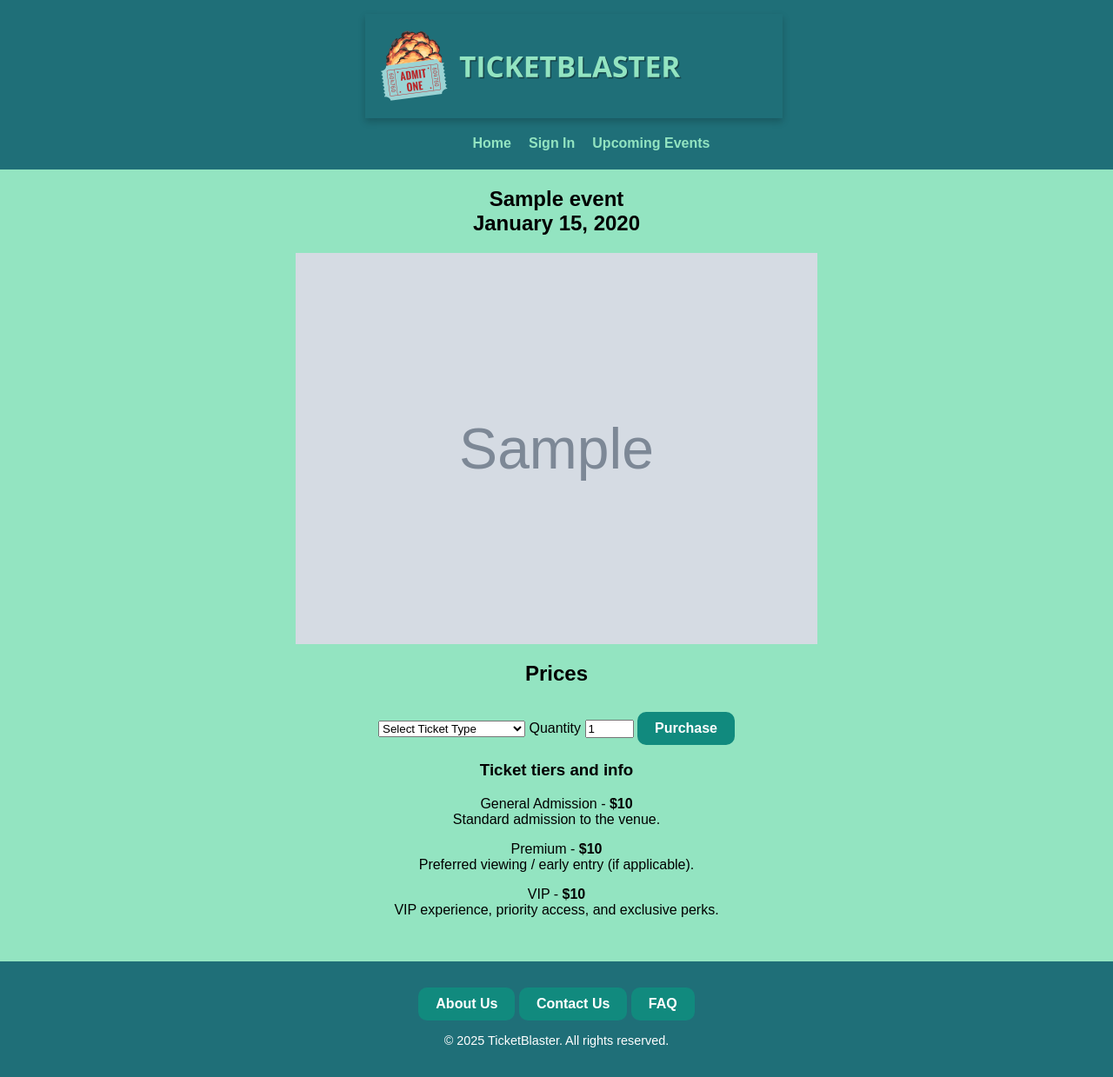
After one commit to nuaracosta/ticketblaster, a PHP site: page /event-details.php?event_id=1 in a window 1280 px wide. The commit adds this page. Shown: the whole page at 87% size. Run offline with PHP 8.4, Linux system fonts and the light colour scheme; tables that the repository leaves empty or names only in its code hold one stand-in row (values such as "Sample post"); grey boxes marked "Sample" are stand-in pictures.

Commit message:
added dynamically generated event page

```diff
--- a/dashboard.php
+++ b/dashboard.php
@@ -53,7 +53,7 @@ $username = $_SESSION["username"];
 
         <div class="actions">
             <a href="my-tickets.php" class="btn">View My Tickets</a>
-            <a href="upcoming-events.html" class="btn">Purchase Tickets</a>
+            <a href="events.php" class="btn">Purchase Tickets</a>
             <a href="logout.php" class="btn">Logout</a>
 
         </div>
--- /dev/null
+++ b/event-details.php
@@ -0,0 +1,127 @@
+<?php
+session_start();
+require_once "db.php";
+
+// Ensure an event_id was passed
+if (!isset($_GET["event_id"])) {
+    die("No event selected.");
+}
+
+$event_id = $_GET["event_id"];
+
+// Get event info from DB
+$stmt = $conn->prepare("
+    SELECT name, event_date, location, price_general, price_premium, price_vip, image
+    FROM events
+    WHERE event_id = ?
+");
+$stmt->bind_param("i", $event_id);
+$stmt->execute();
+$result = $stmt->get_result();
+
+if ($result->num_rows === 0) {
+    die("Event not found.");
+}
+
+$event = $result->fetch_assoc();
+?>
+<!DOCTYPE html>
+<html lang="en">
+
+<head>
+    <meta charset="UTF-8">
+    <meta name="viewport" content="width=device-width, initial-scale=1.0">
+    <title><?php echo htmlspecialchars($event["name"]); ?> | TicketBlaster</title>
+    <link rel="stylesheet" href="styles.css">
+</head>
+
+<body>
+
+<header>
+    <nav>
+        <img src="img/header-ticketmaster.png" alt="TicketBlaster Logo">
+        <ul class="nav-links">
+            <li><a href="home.html">Home</a></li>
+            <li><a href="signin.php">Sign In</a></li>
+            <li><a href="events.php">Upcoming Events</a></li>
+        </ul>
+    </nav>
+</header>
+
+<!-- ARTIST SECTION (Matches your Ariana layout) -->
+<div class="artist-container">
+    <h2>
+        <?php
+            echo htmlspecialchars($event["name"]) . "<br>";
+            echo date("F j, Y", strtotime($event["event_date"]));
+        ?>
+    </h2>
+
+    <img src="img/<?php echo htmlspecialchars($event["image"]); ?>"
+         alt="<?php echo htmlspecialchars($event["name"]); ?>">
+
+    <div class="prices">
+        <h2>Prices</h2>
+
+        <select name="price" id="price">
+            <option value="">Select Ticket Type</option>
+
+            <option value="general">
+                General Admission - $<?php echo $event["price_general"]; ?>
+            </option>
+
+            <option value="premium">
+                Premium - $<?php echo $event["price_premium"]; ?>
+            </option>
+
+            <option value="vip">
+                VIP - $<?php echo $event["price_vip"]; ?>
+            </option>
+        </select>
+
+        <label for="quantity">Quantity</label>
+        <input
+            type="number"
+            id="quantity"
+            name="quantity"
+            min="1"
+            max="10"
+            value="1">
+
+        <a href="checkout.php?event_id=<?php echo $event_id; ?>"
+           class="btn buy-btn">Purchase</a>
+    </div>
+</div>
+
+<!-- Ticket Tiers Description -->
+<main>
+    <section class="tickets-info">
+        <h3>Ticket tiers and info</h3>
+
+        <p>
+            General Admission - <b>$<?php echo $event["price_general"]; ?></b><br>
+            Standard admission to the venue.
+        </p>
+
+        <p>
+            Premium - <b>$<?php echo $event["price_premium"]; ?></b><br>
+            Preferred viewing / early entry (if applicable).
+        </p>
+
+        <p>
+            VIP - <b>$<?php echo $event["price_vip"]; ?></b><br>
+            VIP experience, priority access, and exclusive perks.
+        </p>
+    </section>
+</main>
+
+<footer>
+    <a href="aboutus.html" class="btn">About Us</a>
+    <a href="contactus.html" class="btn">Contact Us</a>
+    <a href="faq.html" class="btn">FAQ</a>
+
+    <p>&copy; 2025 TicketBlaster. All rights reserved.</p>
+</footer>
+
+</body>
+</html>
```
